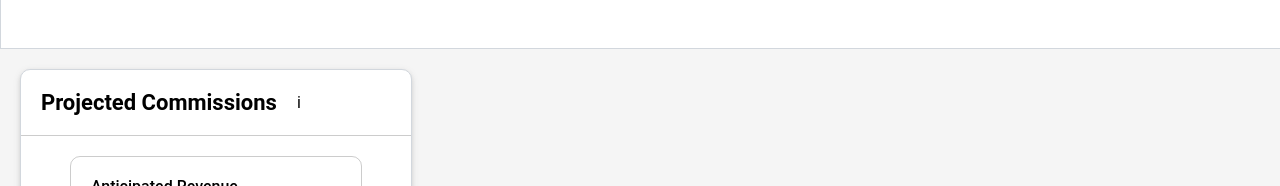
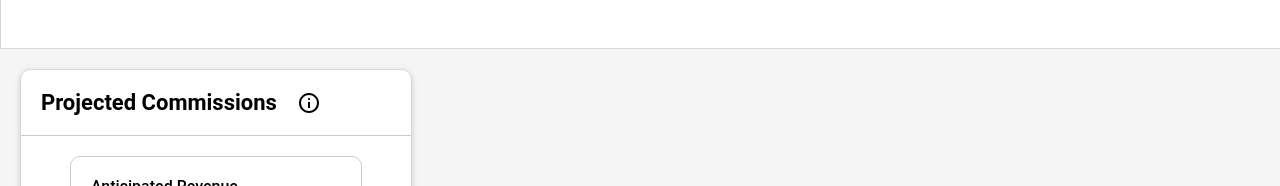
Before and after one commit to berryStraaw/Commission-Widget, a React (Create React App) app: page / in a window 1280 px wide. Shown: the part 133-319 px from the top of the page. Built offline with nearby package versions, Linux system fonts and the light colour scheme.

Commit message:
adding tooltip and error handling

```diff
--- a/package.json
+++ b/package.json
@@ -16,6 +16,7 @@
     "react-currency-input-field": "^3.8.0",
     "react-dom": "^18.3.1",
     "react-scripts": "5.0.1",
+    "react-tooltip": "^5.28.0",
     "typescript": "^4.9.5",
     "web-vitals": "^2.1.4"
   },
--- a/src/Components/Widgets/Commissions/Commissions.tsx
+++ b/src/Components/Widgets/Commissions/Commissions.tsx
@@ -5,6 +5,7 @@ import { CommissionSchema } from './types/commissionSchema';
 import CommissionsForm from "./CommissionsForm";
 import CommissionsBreakdown from "./CommissionsBreakdown";
 import { ResponsivePieGraph } from "./Graph";
+import { Tooltip } from "react-tooltip";
 
 const Commissions: React.FC = () => {
     const [ commissionsSchema, setCommissionsSchema ] = useState<CommissionSchema[]>([])
@@ -23,29 +24,32 @@ const Commissions: React.FC = () => {
         setCommissionsSchema(MockFetchCommissionSchema())
     }
 
-    /*
-        { range: [0, 5000], commission: 0, calculatedCommissions: 0},
-        { range: [5000, 10000], commission: 0.10 , calculatedCommissions: 500},
-        { range: [10000, 15000], commission: 0.15 , calculatedCommissions: 750},
-        { range: [15000, 20000], commission: 0.20 , calculatedCommissions: 600},
-        { range: [20000], commission: 0.25 , calculatedCommissions: 0}
-
-
-    */
-        /* £18,000,
-         they should see a total commission value of
-         £1,850,
-         0% (£0) from the first £5k,
-        10% (£500) from the next £5k,
-        15% (£750) from the next £5k and
-        20% (£600) from the remaining £3k. */
-
     return(
         <div className = { styles.commissionsContainer } >
             <div className={ styles.header}>
                 <h2>Projected Commissions</h2>
-                {/* info icon placeholder */}
-                i
+                <svg xmlns="http://www.w3.org/2000/svg"
+                    width="1.5em"
+                    height="1.5em"
+                    viewBox="0 0 24 24"
+                    data-tooltip-id="tooltip"
+                >
+                    <path
+                        fill="currentColor"
+                        d="M11 17h2v-6h-2zm1-8q.425 0 .713-.288T13 8t-.288-.712T12 7t-.712.288T11 8t.288.713T12 9m0
+                        13q-2.075 0-3.9-.788t-3.175-2.137T2.788 15.9T2 12t.788-3.9t2.137-3.175T8.1
+                        2.788T12 2t3.9.788t3.175 2.137T21.213 8.1T22 12t-.788 3.9t-2.137 3.175t-3.175
+                        2.138T12 22m0-2q3.35 0 5.675-2.325T20 12t-2.325-5.675T12 4T6.325 6.325T4 12t2.325 5.675T12 20m0-8"
+                    />
+                </svg>
+                <Tooltip
+                    id="tooltip"
+                    variant="info"
+                    place="right"
+                >
+                    Enter your estimated revenue amount and <br/>
+                    we will calculate the total commissions <br/>earned and provide a detailed breakdown
+                </Tooltip>
             </div>
 
             <div className = { styles.commissionsContent}>
@@ -59,7 +63,7 @@ const Commissions: React.FC = () => {
                         />
                     }
                     {displayBreakdown &&
-                       <CommissionsBreakdown
+                        <CommissionsBreakdown
                             commissionsSchema = { commissionsSchema }
                             projectedCommissions={ projectedCommissions }
                             onReset = { onReset }
@@ -70,7 +74,6 @@ const Commissions: React.FC = () => {
                 {/*  vertical divider for desktop size */}
                 <div className = { styles.divider }/>
 
-                {/* graph/chart  */}
                 <div className = { styles.graph }>
                     <ResponsivePieGraph commissionsSchema={ commissionsSchema }/>
                 </div>
--- a/src/Components/Widgets/Commissions/CommissionsForm.tsx
+++ b/src/Components/Widgets/Commissions/CommissionsForm.tsx
@@ -1,7 +1,9 @@
-import React, { useState, useEffect } from "react";
+import React, { useState } from "react";
 import styles from "./styles/CommissionsForm.module.css";
 import { CommissionSchema } from './types/commissionSchema';
 import CurrencyInput, { CurrencyInputOnChangeValues } from "react-currency-input-field";
+import { Tooltip } from "react-tooltip";
+import { findLowestBound } from "./utils/CommissionsUtils";
 
 interface CommissionsFormProps {
     commissionsSchema: CommissionSchema[];
@@ -17,9 +19,10 @@ const CommissionsForm: React.FC<CommissionsFormProps> = ({
     setProjectedCommissions
 }) => {
     const [revenue, setRevenue] = useState<number>(0);
+    const [displayError, setDisplayError] = useState<boolean>(false);
 
     const handleSubmit = (revenueToCalculate : number) => {
-        if ( revenueToCalculate === 0 ) {
+        if ( revenueToCalculate < findLowestBound(commissionsSchema)) {
             handleError("0")
             return
         }
@@ -67,6 +70,7 @@ const CommissionsForm: React.FC<CommissionsFormProps> = ({
     //to be changes when adding error styling / alert
     const handleError = (value: string ) => {
         console.log("entered value : ", value, "is not valid")
+        setDisplayError(true)
     }
 
     const handleChange = (values : CurrencyInputOnChangeValues | undefined) => {
@@ -89,7 +93,17 @@ const CommissionsForm: React.FC<CommissionsFormProps> = ({
                 onValueChange={ (value: any, name: any, values: any) => handleChange(values)}
                 prefix={"£"}
                 step={1}
+                data-tooltip-id="inputError"
+                onFocus={ () => setDisplayError(false)}
             />
+            <Tooltip
+                id="inputError"
+                variant="error"
+                place="right"
+                isOpen = {displayError}
+            >
+                Please enter a number bigger than the lowest commission bound
+            </Tooltip>
             <button
                 className= { styles.button }
                 onClick={() => handleSubmit(revenue)}
--- a/src/Components/Widgets/Commissions/utils/CommissionsUtils.tsx
+++ b/src/Components/Widgets/Commissions/utils/CommissionsUtils.tsx
@@ -56,6 +56,10 @@ const formatData = (commissionsSchema: CommissionSchema[]) : FormatedCommissionS
     });
 }
 
+//finds the lowest number in the schema thats not a 0
+const findLowestBound = (commissionsSchema: CommissionSchema[]) : number => {
+    return commissionsSchema.find(band => band.range[0] !== 0)?.range[0] || 0;
+}
 const MockFetchCommissionSchema = (): CommissionSchema[] => {
     /* return [
         { range: [0, 5000], commission: 0 },
@@ -75,4 +79,4 @@ const MockFetchCommissionSchema = (): CommissionSchema[] => {
     ]
 }
 
-export { MockFetchCommissionSchema, formatNumber, formatData}
+export { MockFetchCommissionSchema, formatNumber, formatData, findLowestBound}
```
Also changed, not shown: 1 other file (tests, documents, lock files or other folders).
